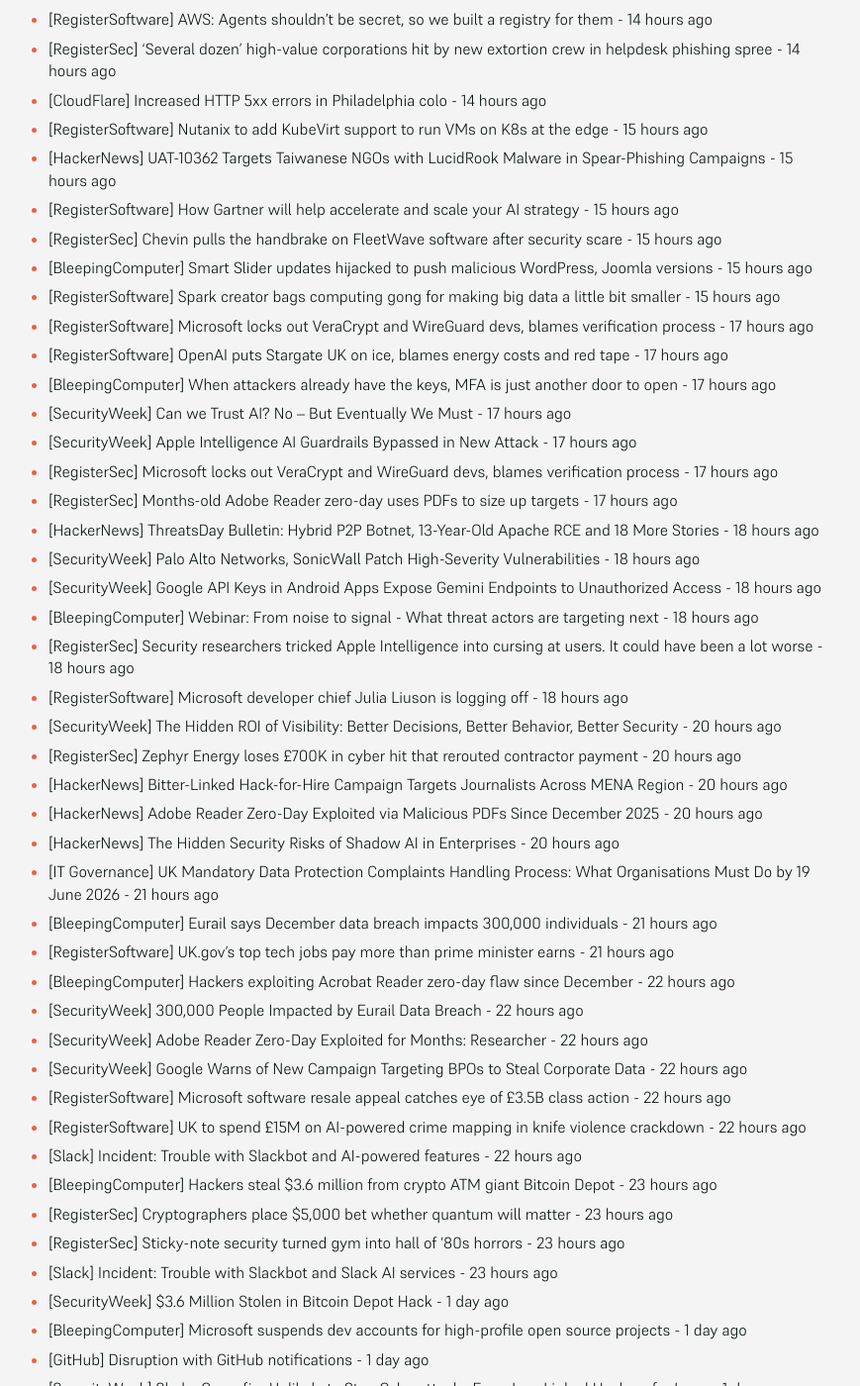
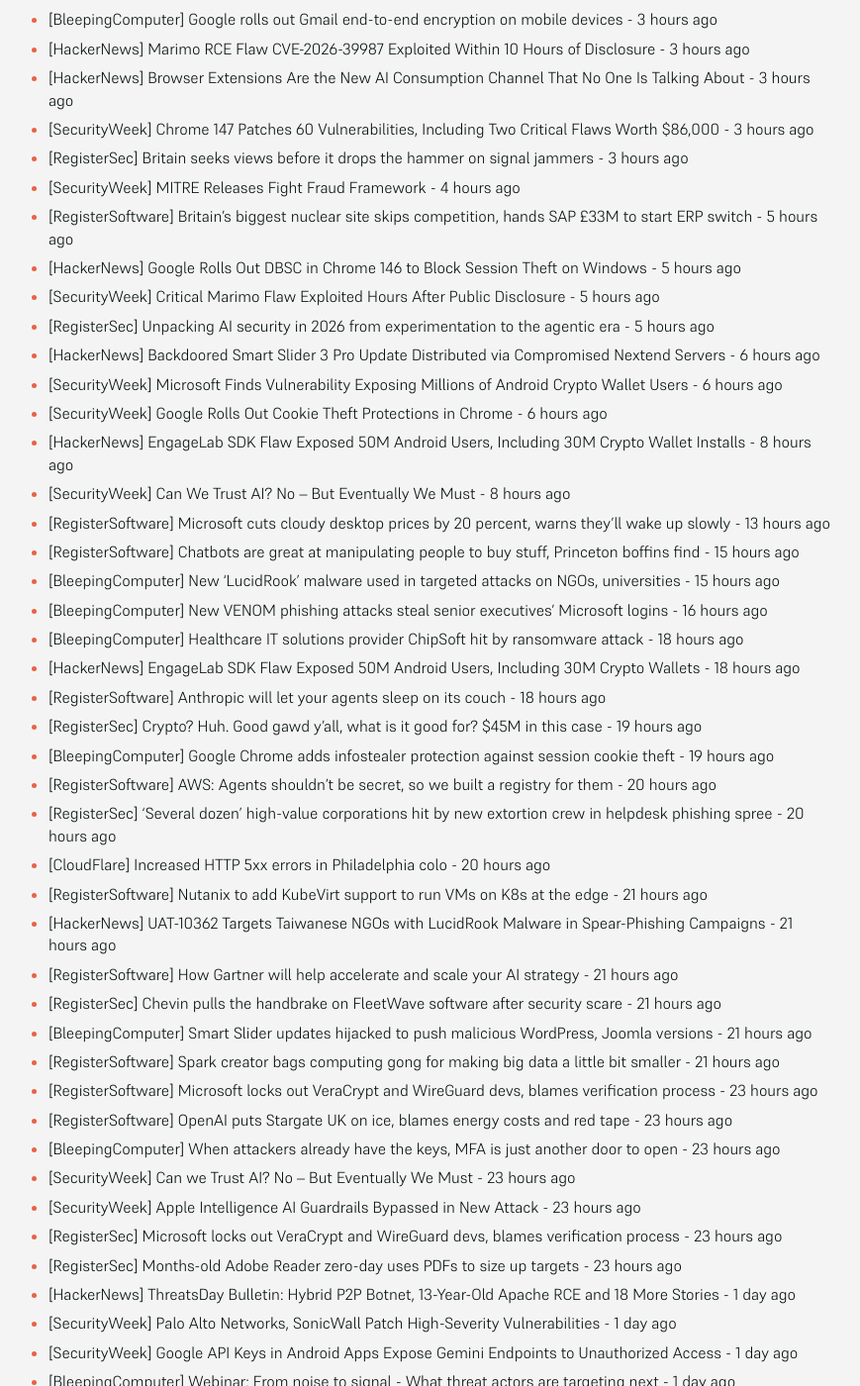
Before and after one commit to SecOpsNews/news, a Jekyll site: the page built from index.md, in a window 1280 px wide and 1400 px high, scrolled down 722 px. Shown: the whole window at 99% size, without its empty margins (215-1084 px from the left). Built offline with Jekyll 4.4.1, drawn with Linux system fonts in a browser that asks for light colours; some of the changed text lies outside the part shown.

Commit message:
New Feed

```diff
--- a/index.md
+++ b/index.md
@@ -9,61 +9,85 @@ description: Latest Updates
 
 <!-- SecOps start -->
 
-- [HackerNews] Backdoored Smart Slider 3 Pro Update Distributed via Compromised Nextend Servers - 15 minutes ago
-- [SecurityWeek] Microsoft Finds Vulnerability Exposing Millions of Android Crypto Wallet Users - 15 minutes ago
-- [SecurityWeek] Google Rolls Out Cookie Theft Protections in Chrome - 15 minutes ago
-- [HackerNews] EngageLab SDK Flaw Exposed 50M Android Users, Including 30M Crypto Wallet Installs - 2 hours ago
-- [SecurityWeek] Can We Trust AI? No – But Eventually We Must - 2 hours ago
-- [RegisterSoftware] Microsoft cuts cloudy desktop prices by 20 percent, warns they’ll wake up slowly - 7 hours ago
-- [RegisterSoftware] Chatbots are great at manipulating people to buy stuff, Princeton boffins find - 8 hours ago
-- [BleepingComputer] New ‘LucidRook’ malware used in targeted attacks on NGOs, universities - 9 hours ago
-- [BleepingComputer] New VENOM phishing attacks steal senior executives' Microsoft logins - 10 hours ago
-- [BleepingComputer] Healthcare IT solutions provider ChipSoft hit by ransomware attack - 12 hours ago
-- [HackerNews] EngageLab SDK Flaw Exposed 50M Android Users, Including 30M Crypto Wallets - 12 hours ago
-- [RegisterSoftware] Anthropic will let your agents sleep on its couch - 12 hours ago
-- [RegisterSec] Crypto? Huh. Good gawd y'all, what is it good for? $45M in this case - 13 hours ago
-- [BleepingComputer] Google Chrome adds infostealer protection against session cookie theft - 13 hours ago
-- [RegisterSoftware] AWS: Agents shouldn't be secret, so we built a registry for them - 14 hours ago
-- [RegisterSec] 'Several dozen' high-value corporations hit by new extortion crew in helpdesk phishing spree - 14 hours ago
-- [CloudFlare] Increased HTTP 5xx errors in Philadelphia colo - 14 hours ago
-- [RegisterSoftware] Nutanix to add KubeVirt support to run VMs on K8s at the edge - 15 hours ago
-- [HackerNews] UAT-10362 Targets Taiwanese NGOs with LucidRook Malware in Spear-Phishing Campaigns - 15 hours ago
-- [RegisterSoftware] How Gartner will help accelerate and scale your AI strategy - 15 hours ago
-- [RegisterSec] Chevin pulls the handbrake on FleetWave software after security scare - 15 hours ago
-- [BleepingComputer] Smart Slider updates hijacked to push malicious WordPress, Joomla versions - 15 hours ago
-- [RegisterSoftware] Spark creator bags computing gong for making big data a little bit smaller - 15 hours ago
-- [RegisterSoftware] Microsoft locks out VeraCrypt and WireGuard devs, blames verification process - 17 hours ago
-- [RegisterSoftware] OpenAI puts Stargate UK on ice, blames energy costs and red tape - 17 hours ago
-- [BleepingComputer] When attackers already have the keys, MFA is just another door to open - 17 hours ago
-- [SecurityWeek] Can we Trust AI? No – But Eventually We Must - 17 hours ago
-- [SecurityWeek] Apple Intelligence AI Guardrails Bypassed in New Attack - 17 hours ago
-- [RegisterSec] Microsoft locks out VeraCrypt and WireGuard devs, blames verification process - 17 hours ago
-- [RegisterSec] Months-old Adobe Reader zero-day uses PDFs to size up targets - 17 hours ago
-- [HackerNews] ThreatsDay Bulletin: Hybrid P2P Botnet, 13-Year-Old Apache RCE and 18 More Stories - 18 hours ago
-- [SecurityWeek] Palo Alto Networks, SonicWall Patch High-Severity Vulnerabilities - 18 hours ago
-- [SecurityWeek] Google API Keys in Android Apps Expose Gemini Endpoints to Unauthorized Access - 18 hours ago
-- [BleepingComputer] Webinar: From noise to signal - What threat actors are targeting next - 18 hours ago
-- [RegisterSec] Security researchers tricked Apple Intelligence into cursing at users. It could have been a lot worse - 18 hours ago
-- [RegisterSoftware] Microsoft developer chief Julia Liuson is logging off - 18 hours ago
-- [SecurityWeek] The Hidden ROI of Visibility: Better Decisions, Better Behavior, Better Security - 20 hours ago
-- [RegisterSec] Zephyr Energy loses £700K in cyber hit that rerouted contractor payment - 20 hours ago
-- [HackerNews] Bitter-Linked Hack-for-Hire Campaign Targets Journalists Across MENA Region - 20 hours ago
-- [HackerNews] Adobe Reader Zero-Day Exploited via Malicious PDFs Since December 2025 - 20 hours ago
-- [HackerNews] The Hidden Security Risks of Shadow AI in Enterprises - 20 hours ago
-- [IT Governance] UK Mandatory Data Protection Complaints Handling Process: What Organisations Must Do by 19 June 2026 - 21 hours ago
-- [BleepingComputer] Eurail says December data breach impacts 300,000 individuals - 21 hours ago
-- [RegisterSoftware] UK.gov's top tech jobs pay more than prime minister earns - 21 hours ago
-- [BleepingComputer] Hackers exploiting Acrobat Reader zero-day flaw since December - 22 hours ago
-- [SecurityWeek] 300,000 People Impacted by Eurail Data Breach - 22 hours ago
-- [SecurityWeek] Adobe Reader Zero-Day Exploited for Months: Researcher - 22 hours ago
-- [SecurityWeek] Google Warns of New Campaign Targeting BPOs to Steal Corporate Data - 22 hours ago
-- [RegisterSoftware] Microsoft software resale appeal catches eye of £3.5B class action - 22 hours ago
-- [RegisterSoftware] UK to spend £15M on AI-powered crime mapping in knife violence crackdown - 22 hours ago
-- [Slack] Incident: Trouble with Slackbot and AI-powered features - 22 hours ago
-- [BleepingComputer] Hackers steal $3.6 million from crypto ATM giant Bitcoin Depot - 23 hours ago
-- [RegisterSec] Cryptographers place $5,000 bet whether quantum will matter - 23 hours ago
-- [RegisterSec] Sticky-note security turned gym into hall of '80s horrors - 23 hours ago
-- [Slack] Incident: Trouble with Slackbot and Slack AI services - 23 hours ago
+- [SecurityWeek] Industry Reactions to Iran Hacking ICS in Critical Infrastructure: Feedback Friday - 38 minutes ago
+- [SecurityWeek] Juniper Networks Patches Dozens of Junos OS Vulnerabilities - 38 minutes ago
+- [RegisterSec] CPUID site hijacked to serve malware instead of HWMonitor downloads - 38 minutes ago
+- [RegisterSoftware] Amazon would rather shareholders did not look too closely at carbon footprint - 38 minutes ago
+- [RegisterSoftware] CPUID site hijacked to serve malware instead of HWMonitor downloads - 38 minutes ago
+- [BleepingComputer] Supply chain attack at CPUID pushes malware with CPU-Z/HWMonitor - 38 minutes ago
+- [BleepingComputer] Analysis of one billion CISA KEV remediation records exposes limits of human-scale security - 38 minutes ago
+- [HackerNews] GlassWorm Campaign Uses Zig Dropper to Infect Multiple Developer IDEs - 38 minutes ago
+- [GitHub] Problems with third-party Claude and Codex Agent sessions not being listed in the agents tab dashboard - 39 minutes ago
+- [RegisterSoftware] Project Glasswing and open source software: The good, the bad, and the ugly - 2 hours ago
+- [RegisterSoftware] Suits won't quit AI spending, even if they can't prove it's working - 2 hours ago
+- [BleepingComputer] Microsoft: Canadian employees targeted in payroll pirate attacks - 2 hours ago
+- [SecurityWeek] Orthanc DICOM Vulnerabilities Lead to Crashes, RCE - 2 hours ago
+- [RegisterSec] Project Glasswing and open source software: The good, the bad, and the ugly - 2 hours ago
+- [BleepingComputer] Google rolls out Gmail end-to-end encryption on mobile devices - 3 hours ago
+- [HackerNews] Marimo RCE Flaw CVE-2026-39987 Exploited Within 10 Hours of Disclosure - 3 hours ago
+- [HackerNews] Browser Extensions Are the New AI Consumption Channel That No One Is Talking About - 3 hours ago
+- [SecurityWeek] Chrome 147 Patches 60 Vulnerabilities, Including Two Critical Flaws Worth $86,000 - 3 hours ago
+- [RegisterSec] Britain seeks views before it drops the hammer on signal jammers - 3 hours ago
+- [SecurityWeek] MITRE Releases Fight Fraud Framework - 4 hours ago
+- [RegisterSoftware] Britain's biggest nuclear site skips competition, hands SAP £33M to start ERP switch - 5 hours ago
+- [HackerNews] Google Rolls Out DBSC in Chrome 146 to Block Session Theft on Windows - 5 hours ago
+- [SecurityWeek] Critical Marimo Flaw Exploited Hours After Public Disclosure - 5 hours ago
+- [RegisterSec] Unpacking AI security in 2026 from experimentation to the agentic era - 5 hours ago
+- [HackerNews] Backdoored Smart Slider 3 Pro Update Distributed via Compromised Nextend Servers - 6 hours ago
+- [SecurityWeek] Microsoft Finds Vulnerability Exposing Millions of Android Crypto Wallet Users - 6 hours ago
+- [SecurityWeek] Google Rolls Out Cookie Theft Protections in Chrome - 6 hours ago
+- [HackerNews] EngageLab SDK Flaw Exposed 50M Android Users, Including 30M Crypto Wallet Installs - 8 hours ago
+- [SecurityWeek] Can We Trust AI? No – But Eventually We Must - 8 hours ago
+- [RegisterSoftware] Microsoft cuts cloudy desktop prices by 20 percent, warns they’ll wake up slowly - 13 hours ago
+- [RegisterSoftware] Chatbots are great at manipulating people to buy stuff, Princeton boffins find - 15 hours ago
+- [BleepingComputer] New ‘LucidRook’ malware used in targeted attacks on NGOs, universities - 15 hours ago
+- [BleepingComputer] New VENOM phishing attacks steal senior executives' Microsoft logins - 16 hours ago
+- [BleepingComputer] Healthcare IT solutions provider ChipSoft hit by ransomware attack - 18 hours ago
+- [HackerNews] EngageLab SDK Flaw Exposed 50M Android Users, Including 30M Crypto Wallets - 18 hours ago
+- [RegisterSoftware] Anthropic will let your agents sleep on its couch - 18 hours ago
+- [RegisterSec] Crypto? Huh. Good gawd y'all, what is it good for? $45M in this case - 19 hours ago
+- [BleepingComputer] Google Chrome adds infostealer protection against session cookie theft - 19 hours ago
+- [RegisterSoftware] AWS: Agents shouldn't be secret, so we built a registry for them - 20 hours ago
+- [RegisterSec] 'Several dozen' high-value corporations hit by new extortion crew in helpdesk phishing spree - 20 hours ago
+- [CloudFlare] Increased HTTP 5xx errors in Philadelphia colo - 20 hours ago
+- [RegisterSoftware] Nutanix to add KubeVirt support to run VMs on K8s at the edge - 21 hours ago
+- [HackerNews] UAT-10362 Targets Taiwanese NGOs with LucidRook Malware in Spear-Phishing Campaigns - 21 hours ago
+- [RegisterSoftware] How Gartner will help accelerate and scale your AI strategy - 21 hours ago
+- [RegisterSec] Chevin pulls the handbrake on FleetWave software after security scare - 21 hours ago
+- [BleepingComputer] Smart Slider updates hijacked to push malicious WordPress, Joomla versions - 21 hours ago
+- [RegisterSoftware] Spark creator bags computing gong for making big data a little bit smaller - 21 hours ago
+- [RegisterSoftware] Microsoft locks out VeraCrypt and WireGuard devs, blames verification process - 23 hours ago
+- [RegisterSoftware] OpenAI puts Stargate UK on ice, blames energy costs and red tape - 23 hours ago
+- [BleepingComputer] When attackers already have the keys, MFA is just another door to open - 23 hours ago
+- [SecurityWeek] Can we Trust AI? No – But Eventually We Must - 23 hours ago
+- [SecurityWeek] Apple Intelligence AI Guardrails Bypassed in New Attack - 23 hours ago
+- [RegisterSec] Microsoft locks out VeraCrypt and WireGuard devs, blames verification process - 23 hours ago
+- [RegisterSec] Months-old Adobe Reader zero-day uses PDFs to size up targets - 23 hours ago
+- [HackerNews] ThreatsDay Bulletin: Hybrid P2P Botnet, 13-Year-Old Apache RCE and 18 More Stories - 1 day ago
+- [SecurityWeek] Palo Alto Networks, SonicWall Patch High-Severity Vulnerabilities - 1 day ago
+- [SecurityWeek] Google API Keys in Android Apps Expose Gemini Endpoints to Unauthorized Access - 1 day ago
+- [BleepingComputer] Webinar: From noise to signal - What threat actors are targeting next - 1 day ago
+- [RegisterSec] Security researchers tricked Apple Intelligence into cursing at users. It could have been a lot worse - 1 day ago
+- [RegisterSoftware] Microsoft developer chief Julia Liuson is logging off - 1 day ago
+- [SecurityWeek] The Hidden ROI of Visibility: Better Decisions, Better Behavior, Better Security - 1 day ago
+- [RegisterSec] Zephyr Energy loses £700K in cyber hit that rerouted contractor payment - 1 day ago
+- [HackerNews] Bitter-Linked Hack-for-Hire Campaign Targets Journalists Across MENA Region - 1 day ago
+- [HackerNews] Adobe Reader Zero-Day Exploited via Malicious PDFs Since December 2025 - 1 day ago
+- [HackerNews] The Hidden Security Risks of Shadow AI in Enterprises - 1 day ago
+- [IT Governance] UK Mandatory Data Protection Complaints Handling Process: What Organisations Must Do by 19 June 2026 - 1 day ago
+- [BleepingComputer] Eurail says December data breach impacts 300,000 individuals - 1 day ago
+- [RegisterSoftware] UK.gov's top tech jobs pay more than prime minister earns - 1 day ago
+- [BleepingComputer] Hackers exploiting Acrobat Reader zero-day flaw since December - 1 day ago
+- [SecurityWeek] 300,000 People Impacted by Eurail Data Breach - 1 day ago
+- [SecurityWeek] Adobe Reader Zero-Day Exploited for Months: Researcher - 1 day ago
+- [SecurityWeek] Google Warns of New Campaign Targeting BPOs to Steal Corporate Data - 1 day ago
+- [RegisterSoftware] Microsoft software resale appeal catches eye of £3.5B class action - 1 day ago
+- [RegisterSoftware] UK to spend £15M on AI-powered crime mapping in knife violence crackdown - 1 day ago
+- [Slack] Incident: Trouble with Slackbot and AI-powered features - 1 day ago
+- [BleepingComputer] Hackers steal $3.6 million from crypto ATM giant Bitcoin Depot - 1 day ago
+- [RegisterSec] Cryptographers place $5,000 bet whether quantum will matter - 1 day ago
+- [RegisterSec] Sticky-note security turned gym into hall of '80s horrors - 1 day ago
+- [Slack] Incident: Trouble with Slackbot and Slack AI services - 1 day ago
 - [SecurityWeek] $3.6 Million Stolen in Bitcoin Depot Hack - 1 day ago
 - [BleepingComputer] Microsoft suspends dev accounts for high-profile open source projects - 1 day ago
 - [GitHub] Disruption with GitHub notifications - 1 day ago
@@ -95,34 +119,20 @@ description: Latest Updates
 - [SecurityWeek] Data Leakage Vulnerability Patched in OpenSSL - 1 day ago
 - [CloudFlare] SMF (Sacramento) on 2026-04-08 - 1 day ago
 - [CloudFlare] AMS (Amsterdam) on 2026-04-10 - 1 day ago
-- [CloudFlare] IAD (Ashburn) on 2026-04-09 - 1 day ago
-- [SecurityWeek] FBI: Cybercrime Losses Neared $21 Billion in 2025 - 1 day ago
-- [BleepingComputer] Is a $30,000 GPU Good at Password Cracking? - 1 day ago
-- [RegisterSoftware] Amazon rewards loyal Kindle devotees by closing the book on old e-readers - 1 day ago
-- [RegisterSoftware] Showing the Windows 10 desktop was the yeast they could do - 1 day ago
-- [SecurityWeek] Evasive Masjesu DDoS Botnet Targets IoT Devices - 1 day ago
-- [HackerNews] Shrinking the IAM Attack Surface through Identity Visibility and Intelligence Platforms (IVIP) - 1 day ago
-- [SecurityWeek] Massachusetts Hospital Diverts Ambulances as Cyberattack Causes Disruption - 1 day ago
-- [RegisterSoftware] Investors are going nuclear to keep UK's AI datacenters fed - 1 day ago
-- [RegisterSoftware] Dutch healthcare software vendor goes dark after ransomware attack - 1 day ago
-- [SecurityWeek] US Disrupts Russian Espionage Operation Involving Hacked Routers and DNS Hijacking - 1 day ago
-- [SecurityWeek] Hackers Targeting Ninja Forms Vulnerability That Exposes WordPress Sites to Takeover - 1 day ago
-- [RegisterSec] Dutch healthcare software vendor goes dark after ransomware attack - 1 day ago
-- [CloudFlare] OSL (Oslo) on 2026-04-08 - 1 day ago
-- [RegisterSec] NHS Scotland-linked domains caught serving pr0n and dodgy sports streams - 1 day ago
-- [HackerNews] Anthropic's Claude Mythos Finds Thousands of Zero-Day Flaws Across Major Systems - 1 day ago
-- [RegisterSoftware] DXC lands Metropolitan Police outsourcing deal that could climb to £1B - 1 day ago
-- [CloudFlare] ORD (Chicago) on 2026-04-10 - 1 day ago
-- [CloudFlare] FRA (Frankfurt) on 2026-04-15 - 1 day ago
-- [CloudFlare] FRA (Frankfurt) on 2026-04-16 - 1 day ago
-- [HackerNews] N. Korean Hackers Spread 1,700 Malicious Packages Across npm, PyPI, Go, Rust - 1 day ago
-- [RegisterSoftware] UK's grand plan to fuel AI with public data faces uphill battle - 1 day ago
-- [CloudFlare] STL (St. Louis) on 2026-04-13 - 1 day ago
-- [CloudFlare] AMS (Amsterdam) on 2026-04-14 - 1 day ago
-- [RegisterSec] Microsoft hints at bit bunkers for war zones - 2 days ago
-- [BleepingComputer] Microsoft rolls out fix for broken Windows Start Menu search - 2 days ago
-- [CloudFlare] Increased HTTP 5XX Errors in Sao Paulo, GRU - 2 days ago
-- [CloudFlare] Issues with the Cloudflare One Dashboard - 2 days ago
+- [CloudFlare] IAD (Ashburn) on 2026-04-09 - 2 days ago
+- [SecurityWeek] FBI: Cybercrime Losses Neared $21 Billion in 2025 - 2 days ago
+- [BleepingComputer] Is a $30,000 GPU Good at Password Cracking? - 2 days ago
+- [RegisterSoftware] Amazon rewards loyal Kindle devotees by closing the book on old e-readers - 2 days ago
+- [RegisterSoftware] Showing the Windows 10 desktop was the yeast they could do - 2 days ago
+- [SecurityWeek] Evasive Masjesu DDoS Botnet Targets IoT Devices - 2 days ago
+- [HackerNews] Shrinking the IAM Attack Surface through Identity Visibility and Intelligence Platforms (IVIP) - 2 days ago
+- [SecurityWeek] Massachusetts Hospital Diverts Ambulances as Cyberattack Causes Disruption - 2 days ago
+- [RegisterSoftware] Investors are going nuclear to keep UK's AI datacenters fed - 2 days ago
+- [RegisterSoftware] Dutch healthcare software vendor goes dark after ransomware attack - 2 days ago
+- [SecurityWeek] US Disrupts Russian Espionage Operation Involving Hacked Routers and DNS Hijacking - 2 days ago
+- [SecurityWeek] Hackers Targeting Ninja Forms Vulnerability That Exposes WordPress Sites to Takeover - 2 days ago
+- [RegisterSec] Dutch healthcare software vendor goes dark after ransomware attack - 2 days ago
+- [CloudFlare] OSL (Oslo) on 2026-04-08 - 2 days ago
 - [DataBreaches] Russian-linked hackers appear to have launched a crippling cyberattack on Western New Mexico University - 11 months ago
 - [DataBreaches] SK Telecom vows to take full responsibility for damage from recent data leak - 11 months ago
 - [HackerNews] Storm-1977 Hits Education Clouds with AzureChecker, Deploys 200+ Crypto Mining Containers - 11 months ago
```
